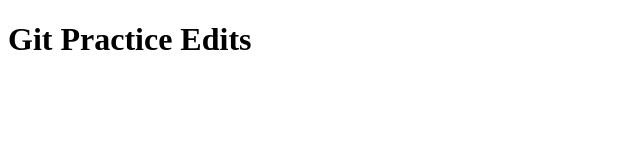
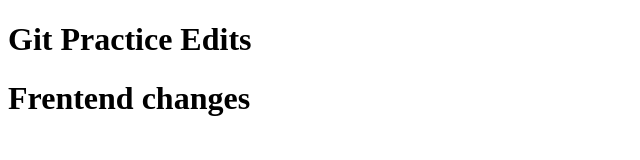
Before and after one commit to nanthessh/html, a plain HTML site: page index.html in a window 1280 px wide. Shown: the whole page, without its empty margins (0-640 px from the left). Drawn offline with Linux system fonts and the light colour scheme.

Commit message:
fix: frentend changes

```diff
--- a/index.html
+++ b/index.html
@@ -7,5 +7,6 @@
 </head>
 <body>
     <h1>Git Practice Edits</h1>
+    <h1>Frentend changes</h1>
 </body>
 </html>
```
